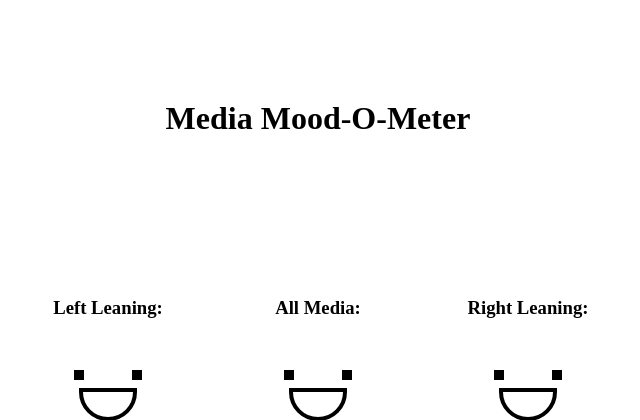
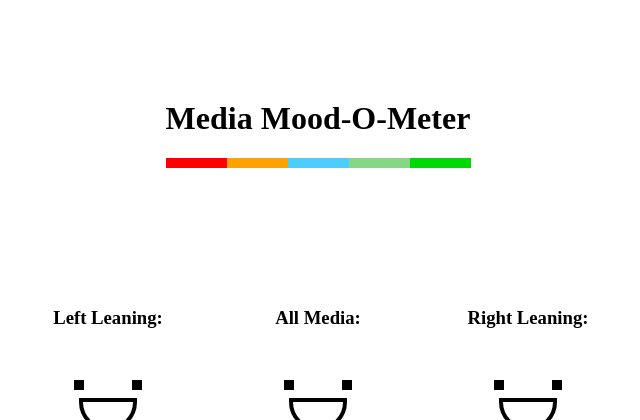
Before and after one commit to mrhaffner/in_the_news, a Flask app: template flask_app/templates/sentiment/index.html in a window 1280 px wide. Shown: the top 420 px of the page, without its empty margins (322-962 px from the left). Run offline with Flask 2, Linux system fonts and the light colour scheme; the template is opened without the code that fills it, so the values that code supplies are empty.

Commit message:
style: added color meter to header

```diff
--- a/flask_app/static/style.css
+++ b/flask_app/static/style.css
@@ -1,6 +1,33 @@
 header {
   margin-top: 100px;
   text-align: center;
+}
+
+.meter-wrapper {
+  display: flex;
+  justify-content: center;
+}
+
+.meter {
+  min-width: 61px;
+  height: 10px;
+  background: #fe0000;
+}
+
+.meter:nth-child(2) {
+  background: #ffa201;
+}
+
+.meter:nth-child(3) {
+  background: #4dcdff;
+}
+
+.meter:nth-child(4) {
+  background: #84d883;
+}
+
+.meter:nth-child(5) {
+  background: #00d903;
 }
 
 .main {
--- a/flask_app/templates/sentiment/index.html
+++ b/flask_app/templates/sentiment/index.html
@@ -1,6 +1,13 @@
 {% from "face.html" import face with context %} {% extends 'base.html' %} {%
 block header %}
 <h1>Media Mood-O-Meter</h1>
+<div class="meter-wrapper">
+  <div class="meter"></div>
+  <div class="meter"></div>
+  <div class="meter"></div>
+  <div class="meter"></div>
+  <div class="meter"></div>
+</div>
 {% endblock %} {% block content %}
 <div class="sentiment-container">
   <div>
```
